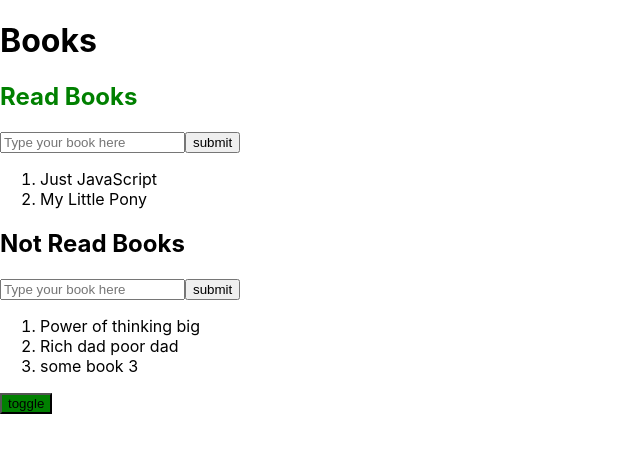
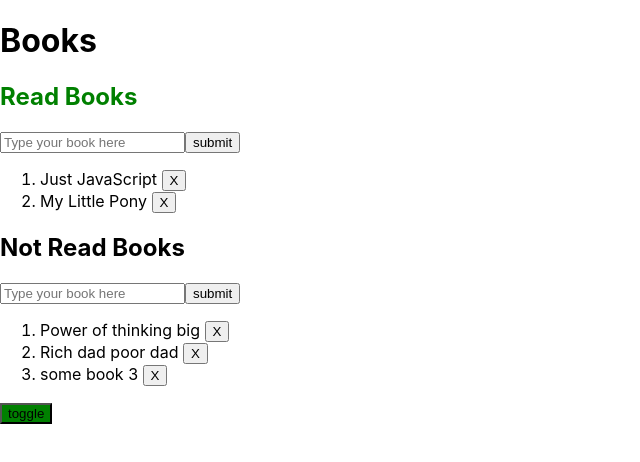
Before and after one commit to leenahiq/React-Learning, a React (Create React App) app in the folder my-app/: page / in a window 1280 px wide. Shown: the top 462 px of the page, without its empty margins (0-640 px from the left). Built offline with nearby package versions, Linux system fonts and the light colour scheme.

Commit message:
Add new function deleteNewBook

```diff
--- a/my-app/src/App.js
+++ b/my-app/src/App.js
@@ -18,14 +18,19 @@ function App() {
     const { heading, books } = readBookData;
     books.push(book);
     setNewBook({ heading: heading, books: books });
-    console.log(readBookData);
   };
 
+  const deleteNewBook = (book) => {
+    //delete book from books array
+    const { heading, books } = readBookData;
+    const filteredBooks = books.filter((item) => item === book);
+
+    console.log(filteredBooks);
+  };
   const addNotReadNewBook = (book) => {
     const { heading, books } = notReadBookData;
     books.push(book);
-    setNewBook({ heading: heading, books: books });
-    console.log(notReadBookData);
+    setNotReadBookData({ heading: heading, books: books });
   };
 
   const onClickHandler = () => {
@@ -38,6 +43,7 @@ function App() {
         addABookFunction={addNewBook}
         {...readBookData}
         colour={colour}
+        deleteBook={deleteNewBook}
       />
       <BookList {...notReadBookData} addABookFunction={addNotReadNewBook} />
       <Button colour={colour} onClickHandler={onClickHandler} />
--- a/my-app/src/components/book-list.jsx
+++ b/my-app/src/components/book-list.jsx
@@ -1,7 +1,24 @@
 import Input from "./input";
 
-export default function BookList({ heading, books, colour, addABookFunction }) {
-  const listBooks = books.map((item, index) => <li key={index}>{item}</li>);
+export default function BookList({
+  heading,
+  books,
+  colour,
+  addABookFunction,
+  deleteBook,
+}) {
+  const listBooks = books.map((book, index) => (
+    <li key={index}>
+      {book}{" "}
+      <button
+        onClick={() => {
+          deleteBook(book);
+        }}
+      >
+        X
+      </button>
+    </li>
+  ));
   return (
     <div>
       <h2 style={{ color: colour }}>{heading}</h2>
--- a/my-app/src/components/input.jsx
+++ b/my-app/src/components/input.jsx
@@ -5,6 +5,7 @@ const Input = ({ addNewBook }) => {
   const onSubmitHandler = (event) => {
     event.preventDefault(); //will stop submit button to refresh the page. event is a object get created in browser when yoou interact with page.
     addNewBook(input);
+    setInput("");
   };
 
   const onChangeHandler = (event) => {
@@ -14,6 +15,7 @@ const Input = ({ addNewBook }) => {
     <>
       <form onSubmit={onSubmitHandler}>
         <input
+          value={input}
           onChange={onChangeHandler}
           type="text"
           placeholder="Type your book here"
```
